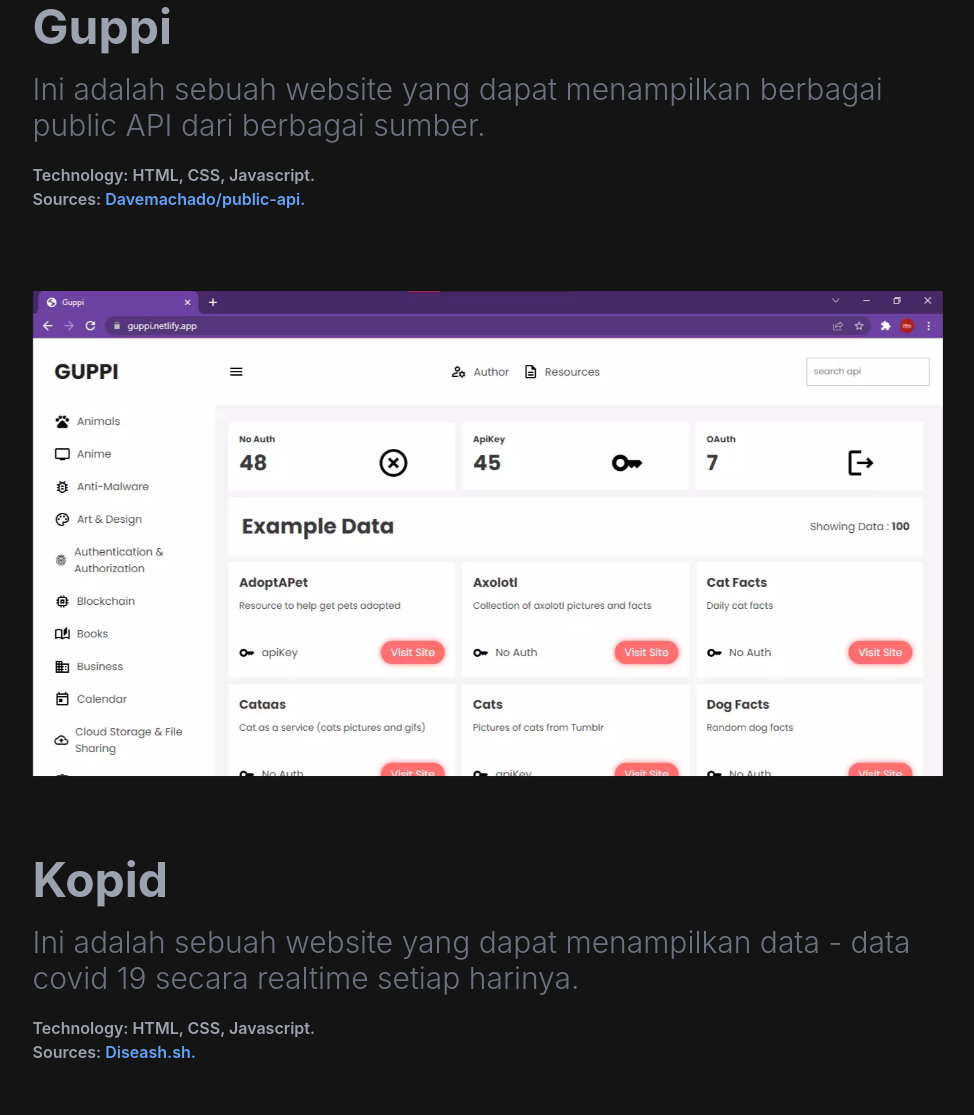
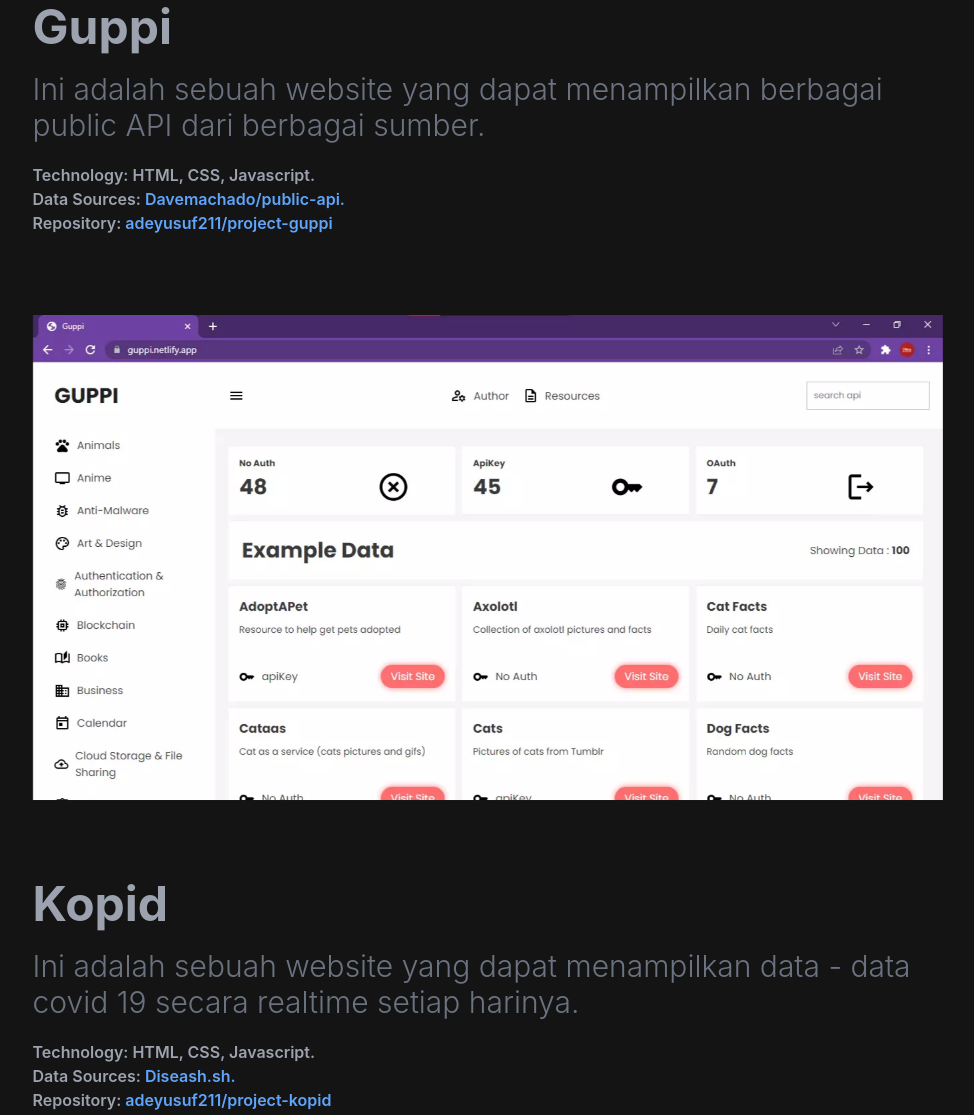
Before and after one commit to adeyusuf211/project-portfolio, a website: page index.html in a window 1280 px wide. Shown: the part 2587-3702 px from the top of the page, without its empty margins (287-1261 px from the left). Drawn offline with Linux system fonts and the light colour scheme.

Commit message:
Melakukan perbaikan kecil pada bagian portfolio

```diff
--- a/index.html
+++ b/index.html
@@ -87,7 +87,8 @@
                                 <h1 class="font-bold text-gray-400 text-5xl">Guppi</h1>
                                 <p class="text-3xl font-light text-gray-500 my-5">Ini adalah sebuah website yang dapat menampilkan berbagai public API dari berbagai sumber.</p>
                                 <h3 class="text-gray-400 font-semibold">Technology: HTML, CSS, Javascript.</h3>
-                                <h3 class="text-gray-400 font-semibold">Sources: <a href="https://github.com/davemachado/public-api" target="_blank" class="text-blue-400">Davemachado/public-api.</a></h3>
+                                <h3 class="text-gray-400 font-semibold">Data Sources: <a href="https://github.com/davemachado/public-api" target="_blank" class="text-blue-400">Davemachado/public-api.</a></h3>
+                                <h3 class="text-gray-400 font-semibold">Repository: <a href="https://www.github.com/adeyusuf211/project-guppi" target="_blank" class="text-blue-400">adeyusuf211/project-guppi</a></h3>
                             </div>
                             <div class="w-full relative group">
                                 <a href="https://guppi.netlify.app" target="_blank">
@@ -106,7 +107,8 @@
                                 <h1 class="font-bold text-gray-400 text-5xl">Kopid</h1>
                                 <p class="text-3xl font-light text-gray-500 my-5">Ini adalah sebuah website yang dapat menampilkan data - data covid 19 secara realtime setiap harinya.</p>
                                 <h3 class="text-gray-400 font-semibold">Technology: HTML, CSS, Javascript.</h3>
-                                <h3 class="text-gray-400 font-semibold">Sources: <a href="https://disease.sh/" target="_blank" class="text-blue-400">Diseash.sh.</a></h3>
+                                <h3 class="text-gray-400 font-semibold">Data Sources: <a href="https://disease.sh/" target="_blank" class="text-blue-400">Diseash.sh.</a></h3>
+                                <h3 class="text-gray-400 font-semibold">Repository: <a href="https://www.github.com/adeyusuf211/project-kopid" target="_blank" class="text-blue-400">adeyusuf211/project-kopid</a></h3>
                             </div>
                             <div class="w-full relative group">
                                 <a href="https://kopid.netlify.app" target="_blank">
@@ -126,6 +128,7 @@
                                 <p class="text-3xl font-light text-gray-500 my-5">Seperti namanya, website ini berfungsi untuk menampilkan data prediksi cuaca dari berbagai daerah di seluruh dunia.</p>
                                 <h3 class="text-gray-400 font-semibold">Technology: Tailwind, ReactJS.</h3>
                                 <h3 class="text-gray-400 font-semibold">Sources: <a href="https://www.openweathermap.org" target="_blank" class="text-blue-400">openweathermap</a></h3>
+                                <h3 class="text-gray-400 font-semibold">Repository: <a href="https://www.github.com/adeyusuf211/project-lihatcuaca" target="_blank" class="text-blue-400">adeyusuf211/project-lihatcuaca</a></h3>
                             </div>
                             <div class="w-full relative group">
                                 <a href="https://lihatcuaca.netlify.app" target="_blank">
@@ -144,7 +147,8 @@
                                 <h1 class="font-bold text-gray-400 text-5xl">deShopp</h1>
                                 <p class="text-3xl font-light text-gray-500 my-5">Website ini adalah sebuah template e-commerce sederhana yang dibuat dengan menggunakan tailwindcss dan juga reactjs.</p>
                                 <h3 class="text-gray-400 font-semibold">Technology: Tailwind, ReactJS.</h3>
-                                <h3 class="text-gray-400 font-semibold">Sources: -</h3>
+                                <h3 class="text-gray-400 font-semibold">Data Sources: -</h3>
+                                <h3 class="text-gray-400 font-semibold">Repository: <a href="https://www.github.com/adeyusuf211/project-deshopp" target="_blank" class="text-blue-400">adeyusuf211/project-deshopp</a></h3>
                             </div>
                             <div class="w-full relative group">
                                 <a href="https://deshopp.netlify.app" target="_blank">
@@ -163,7 +167,8 @@
                                 <h1 class="font-bold text-gray-400 text-5xl">u-restaurant</h1>
                                 <p class="text-3xl font-light text-gray-500 my-5">Website ini adalah sebuah template website yang dapat digunakan untuk penjualan makanan ataupun untuk usaha restoran.</p>
                                 <h3 class="text-gray-400 font-semibold">Technology: HTML, CSS, Javascript.</h3>
-                                <h3 class="text-gray-400 font-semibold">Sources: -</h3>
+                                <h3 class="text-gray-400 font-semibold">Data Sources: -</h3>
+                                <h3 class="text-gray-400 font-semibold">Repository: <a href="https://www.github.com/adeyusuf211/project-urestaurant" target="_blank" class="text-blue-400">adeyusuf211/project-urestaurant</a></h3>
                             </div>
                             <div class="w-full relative group">
                                 <a href="https://u-restaurant.netlify.app" target="_blank">
@@ -182,7 +187,8 @@
                                 <h1 class="font-bold text-gray-400 text-5xl">inspirartzi</h1>
                                 <p class="text-3xl font-light text-gray-500 my-5">Website ini adalah sebuah landing page untuk usaha dengan nama serupa yang berisikan berbagai informasi terkait usaha tersebut</p>
                                 <h3 class="text-gray-400 font-semibold">Technology: HTML, CSS, Javascript.</h3>
-                                <h3 class="text-gray-400 font-semibold">Sources: -</h3>
+                                <h3 class="text-gray-400 font-semibold">Data Sources: -</h3>
+                                <h3 class="text-gray-400 font-semibold">Repository: <a href="https://www.github.com/adeyusuf211/project-inspirartzi" target="_blank" class="text-blue-400">adeyusuf211/project-inspirartzi</a></h3>
                             </div>
                             <div class="w-full relative group">
                                 <a href="https://inspirartzi.netlify.app" target="_blank">
@@ -206,7 +212,7 @@
                                 <h1 class="font-bold text-gray-400 text-5xl">Travelindo</h1>
                                 <p class="text-3xl font-light text-gray-500 my-5">Sebuah desain website yang cocok digunakan atau dijadikan sebagai bahan inspirasi bagi para penyedia layanan travel untuk membuat website mereka</p>
                                 <h3 class="text-gray-400 font-semibold">Technology: Figma</h3>
-                                <h3 class="text-gray-400 font-semibold">Sources: -</h3>
+                                <h3 class="text-gray-400 font-semibold">Data Sources: -</h3>
                             </div>
                             <div class="w-full group">
                                 <img src="/public/img/portfolio/web-design/travelindo.webp" alt="travelindo">
@@ -217,7 +223,7 @@
                                 <h1 class="font-bold text-gray-400 text-5xl">Inspirartzi</h1>
                                 <p class="text-3xl font-light text-gray-500 my-5">Sebuah desain website yang dibuat untuk sebuah platform penyedia berbagai layanan jasa digital dengan nama serupa</p>
                                 <h3 class="text-gray-400 font-semibold">Technology: Adobe XD</h3>
-                                <h3 class="text-gray-400 font-semibold">Sources: -</h3>
+                                <h3 class="text-gray-400 font-semibold">Data Sources: -</h3>
                             </div>
                             <div class="w-full group">
                                 <img src="/public/img/portfolio/web-design/inspirartzi.webp" alt="inspirartzi">
@@ -233,7 +239,7 @@
                                 <h1 class="font-bold text-gray-400 text-5xl">Poster</h1>
                                 <p class="text-3xl font-light text-gray-500 my-5">Ini adalah beberapa desain poster yang saya buat untuk mengisi waktu luang saya</p>
                                 <h3 class="text-gray-400 font-semibold">Technology: Adobe Photoshop</h3>
-                                <h3 class="text-gray-400 font-semibold">Sources: -</h3>
+                                <h3 class="text-gray-400 font-semibold">Data Sources: -</h3>
                             </div>
                             <div class="w-full group">
                                 <img src="/public/img/portfolio/poster/poster.webp" alt="poster">
@@ -244,7 +250,7 @@
                                 <h1 class="font-bold text-gray-400 text-5xl">Nusa Golf - Logo</h1>
                                 <p class="text-3xl font-light text-gray-500 my-5">Ini adalah sebuah logo yang dibuat ketika saya memiliki banyak waktu luang dan mendapatkan ketika saya mendapat ide untuk membuat sebuah logo untuk olahraga golf.</p>
                                 <h3 class="text-gray-400 font-semibold">Technology: Affinity Designer</h3>
-                                <h3 class="text-gray-400 font-semibold">Sources: -</h3>
+                                <h3 class="text-gray-400 font-semibold">Data Sources: -</h3>
                             </div>
                             <div class="w-full group">
                                 <img src="/public/img/portfolio/logo/nusa golf.webp" alt="logo nusa golf">
@@ -255,7 +261,7 @@
                                 <h1 class="font-bold text-gray-400 text-5xl">Ruang Slide - Logo</h1>
                                 <p class="text-3xl font-light text-gray-500 my-5">Ini adalah sebuah logo yang dibuat untuk sebuah akun instagram dengan nama serupa.</p>
                                 <h3 class="text-gray-400 font-semibold">Technology: Affinity Designer</h3>
-                                <h3 class="text-gray-400 font-semibold">Sources: -</h3>
+                                <h3 class="text-gray-400 font-semibold">Data Sources: -</h3>
                             </div>
                             <div class="w-full group">
                                 <img src="/public/img/portfolio/logo/ruang slide.webp" alt="logo ruang slide">
```
